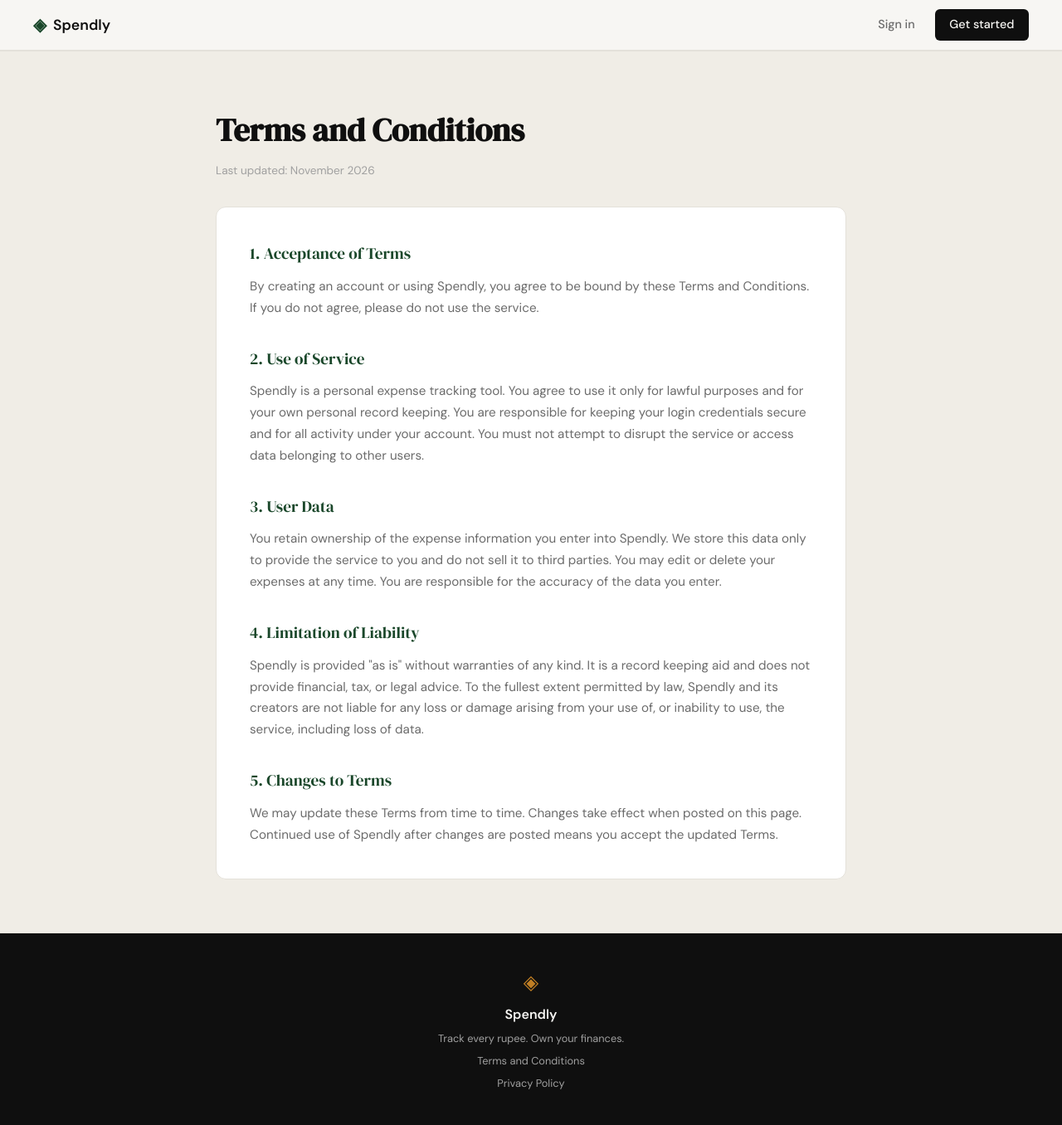
After one commit to komal-12-eng/komal-spendly-claude, a Flask app: page /terms in a window 1280 px wide. The commit adds this page. Shown: the whole page at 83% size. Run offline with Flask 3, Linux system fonts and the light colour scheme.

Commit message:
Add Terms and Conditions page and style it to match site theme
Co-Authored-By: Claude Sonnet 5.5 <noreply@anthropic.com>

```diff
--- a/app.py
+++ b/app.py
@@ -20,6 +20,11 @@ def register():
 @app.route("/login")
 def login():
     return render_template("login.html")
+
+
+@app.route("/terms")
+def terms():
+    return render_template("terms.html")
 
 
 # ------------------------------------------------------------------ #
--- a/static/css/style.css
+++ b/static/css/style.css
@@ -478,6 +478,59 @@ a { color: inherit; text-decoration: none; }
 .auth-switch a:hover { text-decoration: underline; }
 
 /* ------------------------------------------------------------------ */
+/* Legal pages                                                         */
+/* ------------------------------------------------------------------ */
+
+.legal-section {
+    background: var(--paper-warm);
+    border-top: 1px solid var(--border);
+    border-bottom: 1px solid var(--border);
+    padding: 4rem 2rem;
+}
+
+.legal-container {
+    max-width: 760px;
+    margin: 0 auto;
+}
+
+.legal-header { margin-bottom: 2rem; }
+
+.legal-title {
+    font-family: var(--font-display);
+    font-size: clamp(1.75rem, 3vw, 2.5rem);
+    color: var(--ink);
+    margin-bottom: 0.5rem;
+}
+
+.legal-updated {
+    font-size: 0.85rem;
+    color: var(--ink-faint);
+}
+
+.legal-card {
+    background: var(--paper-card);
+    border: 1px solid var(--border);
+    border-radius: var(--radius-md);
+    padding: 2.5rem;
+}
+
+.legal-heading {
+    font-family: var(--font-display);
+    font-size: 1.2rem;
+    font-weight: 400;
+    color: var(--accent);
+    margin: 2rem 0 0.75rem;
+}
+
+.legal-heading:first-child { margin-top: 0; }
+
+.legal-text {
+    font-size: 0.95rem;
+    color: var(--ink-muted);
+    line-height: 1.7;
+}
+
+/* ------------------------------------------------------------------ */
 /* Footer                                                              */
 /* ------------------------------------------------------------------ */
 
@@ -507,6 +560,13 @@ a { color: inherit; text-decoration: none; }
     color: var(--ink-faint);
 }
 
+.footer a {
+    font-size: 0.8rem;
+    color: var(--ink-faint);
+}
+
+.footer a:hover { color: var(--paper); }
+
 /* ------------------------------------------------------------------ */
 /* Responsive                                                          */
 /* ------------------------------------------------------------------ */
@@ -527,4 +587,6 @@ a { color: inherit; text-decoration: none; }
 @media (max-width: 600px) {
     .nav-links a:not(.nav-cta) { display: none; }
     .hero { padding: 3rem 1rem 2rem; }
+    .legal-section { padding: 3rem 1rem; }
+    .legal-card { padding: 1.5rem; }
 }
--- a/templates/base.html
+++ b/templates/base.html
@@ -34,7 +34,7 @@
             <span class="brand-icon">◈</span>
             <span class="footer-name">Spendly</span>
             <p class="footer-copy">Track every rupee. Own your finances.</p>
-            <a href="#">Terms and Conditions</a>
+            <a href="/terms">Terms and Conditions</a>
             <a href="#">Privacy Policy</a>
         </div>
     </footer>
--- /dev/null
+++ b/templates/terms.html
@@ -0,0 +1,33 @@
+{% extends "base.html" %}
+
+{% block title %}Terms and Conditions — Spendly{% endblock %}
+
+{% block content %}
+
+<section class="legal-section">
+    <div class="legal-container">
+        <header class="legal-header">
+            <h1 class="legal-title">Terms and Conditions</h1>
+            <p class="legal-updated">Last updated: November 2026</p>
+        </header>
+
+        <div class="legal-card">
+            <h2 class="legal-heading">1. Acceptance of Terms</h2>
+            <p class="legal-text">By creating an account or using Spendly, you agree to be bound by these Terms and Conditions. If you do not agree, please do not use the service.</p>
+
+            <h2 class="legal-heading">2. Use of Service</h2>
+            <p class="legal-text">Spendly is a personal expense tracking tool. You agree to use it only for lawful purposes and for your own personal record keeping. You are responsible for keeping your login credentials secure and for all activity under your account. You must not attempt to disrupt the service or access data belonging to other users.</p>
+
+            <h2 class="legal-heading">3. User Data</h2>
+            <p class="legal-text">You retain ownership of the expense information you enter into Spendly. We store this data only to provide the service to you and do not sell it to third parties. You may edit or delete your expenses at any time. You are responsible for the accuracy of the data you enter.</p>
+
+            <h2 class="legal-heading">4. Limitation of Liability</h2>
+            <p class="legal-text">Spendly is provided "as is" without warranties of any kind. It is a record keeping aid and does not provide financial, tax, or legal advice. To the fullest extent permitted by law, Spendly and its creators are not liable for any loss or damage arising from your use of, or inability to use, the service, including loss of data.</p>
+
+            <h2 class="legal-heading">5. Changes to Terms</h2>
+            <p class="legal-text">We may update these Terms from time to time. Changes take effect when posted on this page. Continued use of Spendly after changes are posted means you accept the updated Terms.</p>
+        </div>
+    </div>
+</section>
+
+{% endblock %}
```
